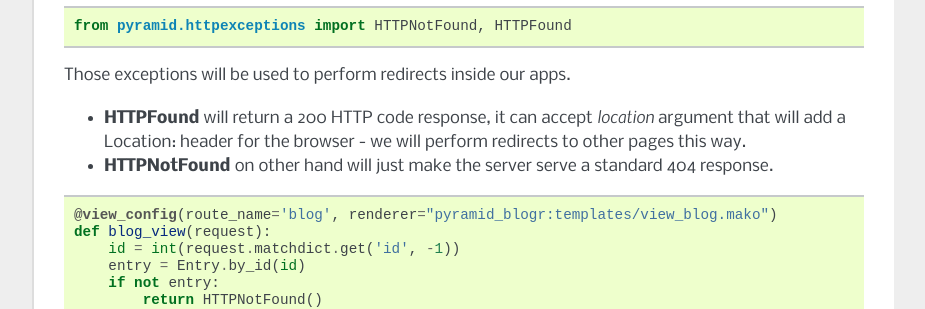
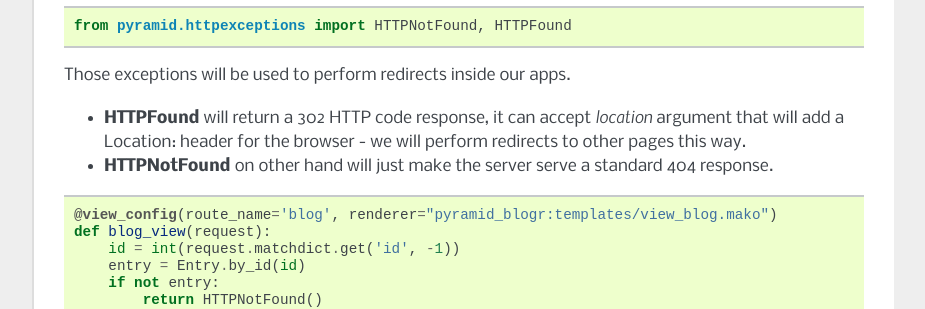
Before and after one commit to Pylons/pyramid_blogr, a Sphinx documentation site: the page built from docs/blog_models_and_views.rst, in a window 1280 px wide and 900 px high, scrolled down 4040 px. Shown: the part 151-460 px from the top of the window, without its empty margins (198-1123 px from the left). Built offline with Sphinx 7.4.7, drawn with Linux system fonts in a browser that asks for light colours.

Commit message:
small fixes

```diff
--- a/docs/blog_models_and_views.rst
+++ b/docs/blog_models_and_views.rst
@@ -220,7 +220,7 @@ At the top of views.py lets add following import::
 
 Those exceptions will be used to perform redirects inside our apps.
 
-* **HTTPFound** will return a 200  HTTP code response, it can accept *location*
+* **HTTPFound** will return a 302  HTTP code response, it can accept *location*
   argument that will add a Location: header for the browser - we will perform
   redirects to other pages this way.
 * **HTTPNotFound** on other hand will just make the server serve a standard 404
--- a/docs/intro.rst
+++ b/docs/intro.rst
@@ -10,7 +10,7 @@ usage and pagination of our blog entries.
 
 Pyramid_flaskr makes some initial assumptions:
 
-* Will use **alchemy** scaffold with SQLAlchemy as it's ORM layer
+* Will use **alchemy** scaffold with SQLAlchemy as its ORM layer
 * **Mako** templates will be our choice for templating engine
 * **URL dispatch** will be the default way for our view resolution
 * A single user in database will be created in setup phase
```
